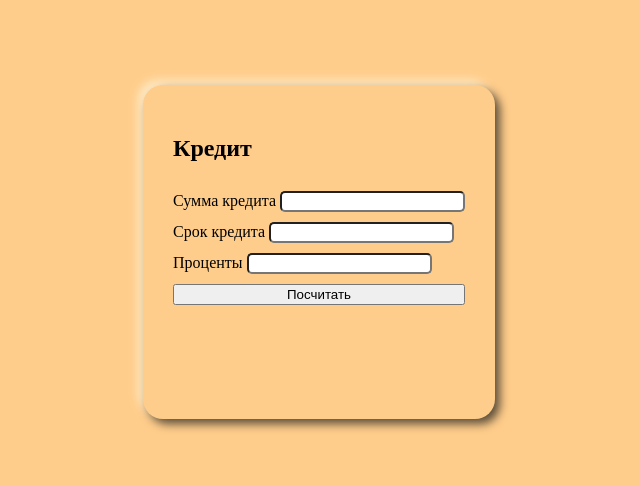
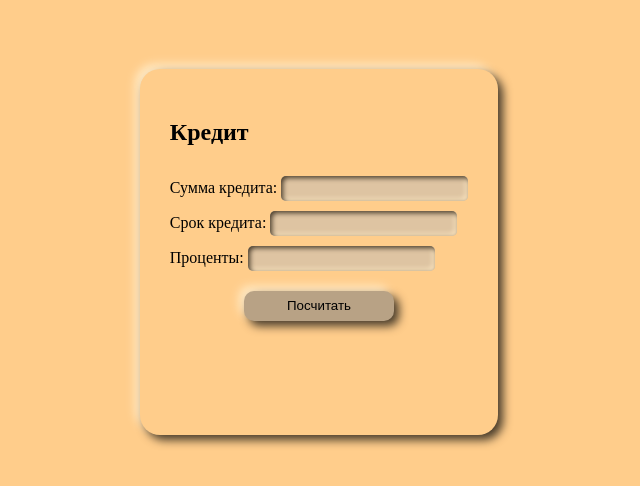
Before and after one commit to GrimProg-design/myBank, a website: page index.html in a window 1280 px wide. Shown: the part 148-634 px from the top of the page, without its empty margins (321-961 px from the left). Drawn offline with Linux system fonts and the light colour scheme.

Commit message:
Добавил стилей начал работу над валидацией данных

```diff
--- a/index.html
+++ b/index.html
@@ -10,18 +10,20 @@
     <article>
       <h2>Кредит</h2>
       <div>
-        <label for="summ">Сумма кредита</label>
+        <label for="summ">Сумма кредита:</label>
         <input id="summ" type="number" />
       </div>
       <div>
-        <label for="term">Срок кредита</label>
+        <label for="term">Срок кредита:</label>
         <input id="term" type="number" />
       </div>
       <div>
-        <label for="percent">Проценты</label>
+        <label for="percent">Проценты:</label>
         <input id="percent" type="number" />
       </div>
-      <button class="btn">Посчитать</button>
+      <div class="btn-con">
+        <button class="btn">Посчитать</button>
+      </div>
       <p class="result"></p>
       <p class="total"></p>
     </article>
--- /dev/null
+++ b/src/defender.ts
@@ -0,0 +1,5 @@
+class Defender{
+    isValid(...args: number[]): boolean{
+        const data = args.reduce
+    }
+}
--- a/style/article.css
+++ b/style/article.css
@@ -1,6 +1,6 @@
 article {
     border-radius: 20px;
-    box-shadow: 5px 5px 10px rgb(93, 78, 58), -5px -5px 10px rgb(255, 234, 197);
+    box-shadow: 5px 5px 10px rgb(72, 59, 42), -5px -5px 10px rgb(255, 234, 197);
     padding: 30px;
     display: flex;
     flex-direction: column;
@@ -9,4 +9,29 @@ article {
 
 input {
     border-radius: 5px;
+    border: none;
+    background-color: rgb(222, 196, 162);
+    box-shadow: inset 2px 2px 5px rgb(72, 59, 42), inset -2px -2px 5px rgb(255, 234, 197);
+    padding: 5px;
 }
+
+.btn-con {
+    width: 100%;
+    display: flex;
+    justify-content: center;
+    margin-top: 10px;
+}
+
+button {
+    width: 150px;
+    height: 30px;
+    border-radius: 10px;
+    border: none;
+    background-color: rgb(184, 162, 133);
+    box-shadow: 5px 5px 10px rgb(72, 59, 42), -5px -5px 10px rgb(255, 234, 197);
+    cursor: pointer;
+}
+
+button:hover {
+    box-shadow: inset 3px 3px 8px rgb(72, 59, 42), inset -3px -3px 8px rgb(255, 234, 197);
+}
```
Also changed, not shown: dist/defender.d.ts (added), dist/defender.js (added), 2 other files.
